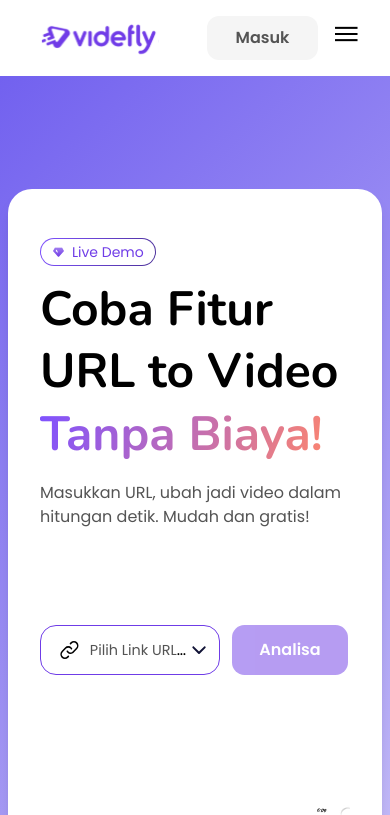
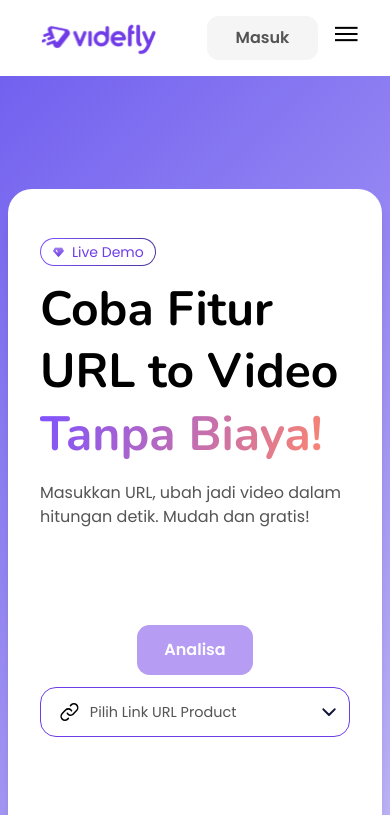
Before and after one commit to ignasiusadhitia/videfly, a React (Vite) app: page / in a window 390 px wide. Shown: the top 815 px of the page. Built offline with nearby package versions, Linux system fonts and the light colour scheme.

Commit message:
style: set mobile view layout, add z-index

```diff
--- a/src/components/sections/LiveDemo.jsx
+++ b/src/components/sections/LiveDemo.jsx
@@ -169,7 +169,7 @@ const LiveDemo = () => {
             </form>
           ) : (
             // Select URL Demo
-            <div className="w-full mt-24 flex gap-3">
+            <div className="w-full mt-24 flex flex-col-reverse lg:flex-row items-center lg:items-end gap-3">
               <Select
                 optionItems={selectUrlForm.options}
                 placeholder={selectUrlForm.placeholder}
--- a/src/components/ui/Select.jsx
+++ b/src/components/ui/Select.jsx
@@ -8,7 +8,7 @@ import { Icon, Image, Typography } from '@ui';
 
 // Custom option component
 const Options = ({ items, onSelect }) => (
-  <div className="absolute w-[310px] lg:w-[430px] max-w-[430px] mt-16 rounded-lg py-2 shadow-shadow-custom2 bg-white">
+  <div className="absolute w-[310px] lg:w-[430px] max-w-[430px] lg:mt-16 rounded-lg py-2 shadow-shadow-custom2 bg-white z-30">
     {items.map((item) => (
       <div
         key={item.id}
@@ -63,7 +63,7 @@ const Select = ({
   return (
     <>
       <div
-        className="relative w-[180px] lg:w-full max-w-[430px] h-[50px] py-2 pl-4 pr-2 flex items-center border-[1.55px] border-purple-primary rounded-2xl"
+        className="relative w-full max-w-[310px] lg:max-w-[430px] h-[50px] py-2 pl-4 pr-2 flex items-center border-[1.55px] border-purple-primary rounded-2xl"
         onClick={() => setIsOpen((prev) => !prev)}
       >
         <div className="flex gap-2 items-center flex-grow truncate">
```
